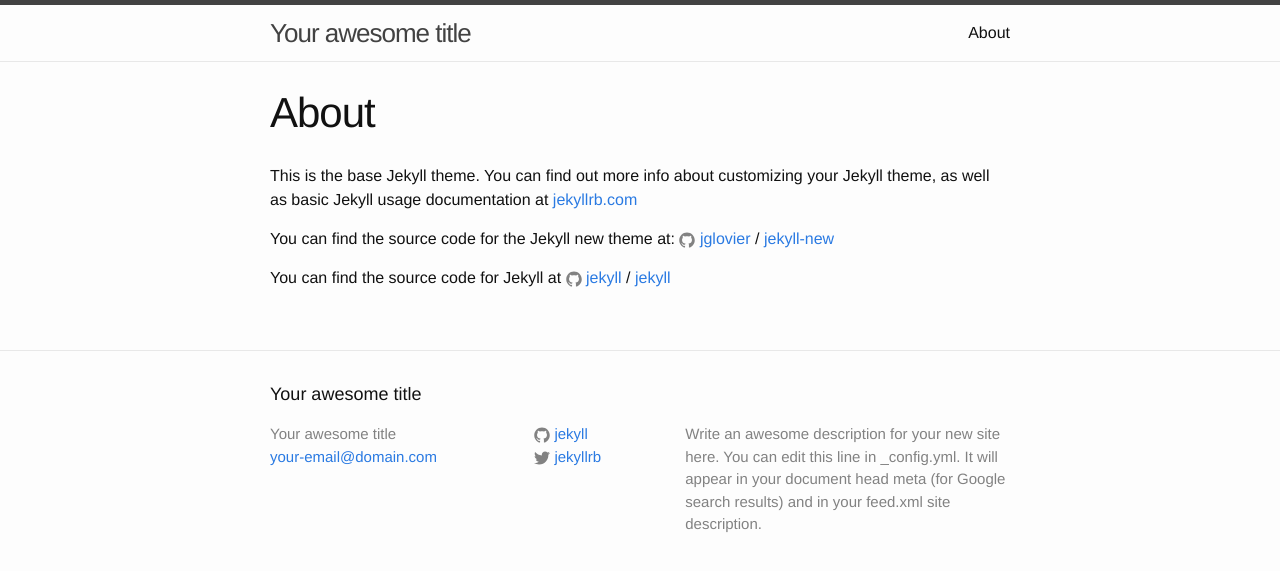
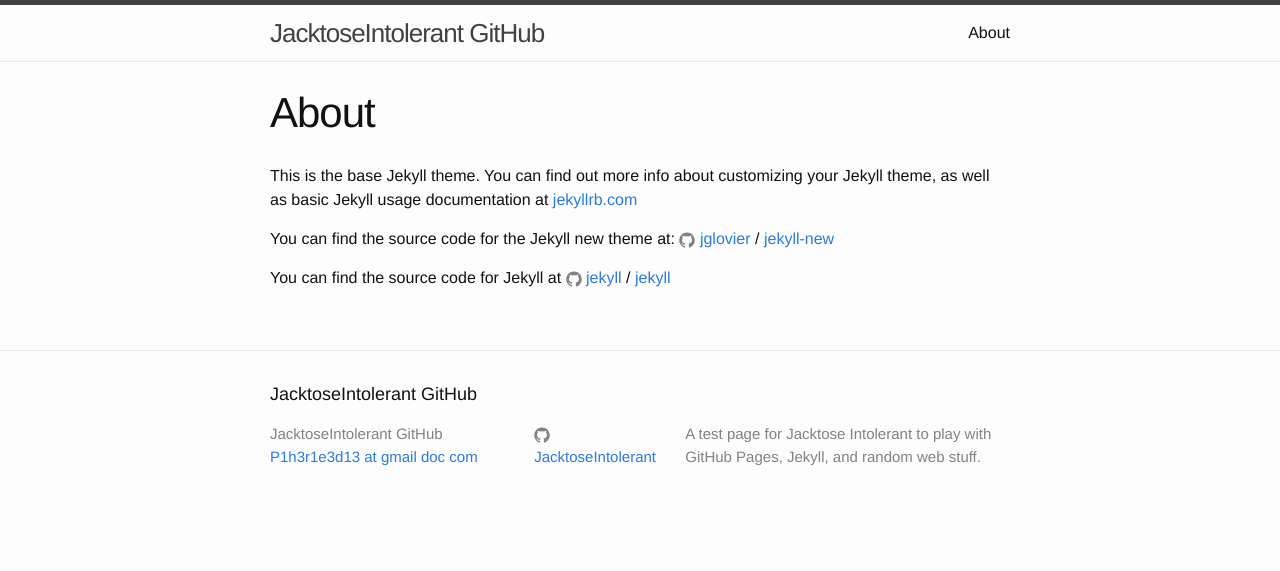
Before and after one commit to jacktose/jacktose.github.io, a Jekyll site: the page built from about.md, in a window 1280 px wide. Shown: the top 571 px of the page. Built offline with Jekyll 4.4.1, drawn with Linux system fonts in a browser that asks for light colours.

Commit message:
Update everything
Playing around

```diff
--- /dev/null
+++ b/Gemfile
@@ -0,0 +1,2 @@
+source 'https://rubygems.org'
+gem 'github-pages', group: :jekyll_plugins
--- a/_config.yml
+++ b/_config.yml
@@ -6,16 +6,17 @@
 # 'jekyll serve'. If you change this file, please restart the server process.
 
 # Site settings
-title: Your awesome title
-email: your-email@domain.com
+title: JacktoseIntolerant GitHub
+email: P1h3r1e3d13 at gmail doc com
 description: > # this means to ignore newlines until "baseurl:"
-  Write an awesome description for your new site here. You can edit this
-  line in _config.yml. It will appear in your document head meta (for
-  Google search results) and in your feed.xml site description.
+    A test page for Jacktose Intolerant to play with
+    GitHub Pages, Jekyll, and random web stuff.
 baseurl: "" # the subpath of your site, e.g. /blog
-url: "http://yourdomain.com" # the base hostname & protocol for your site
-twitter_username: jekyllrb
-github_username:  jekyll
+url: "https://github.jacktose.com" # the base hostname & protocol for your site
+#twitter_username:
+github_username:  JacktoseIntolerant
 
 # Build settings
-markdown: kramdown
+markdown:    kramdown
+highlighter: rouge
+permalink:   /:year/:title
--- a/about.md
+++ b/about.md
@@ -1,7 +1,7 @@
 ---
 layout: page
-title: About
-permalink: /about/
+title:  About
+permalink: /about
 ---
 
 This is the base Jekyll theme. You can find out more info about customizing your Jekyll theme, as well as basic Jekyll usage documentation at [jekyllrb.com](http://jekyllrb.com/)
```
Also changed, not shown: _posts/2016-09-09-first-post.md (added, +9 -0 lines), Gemfile.lock (added), _posts/2016-09-09-welcome-to-jekyll.md (renamed from _posts/2016-09-09-welcome-to-jekyll.markdown).
